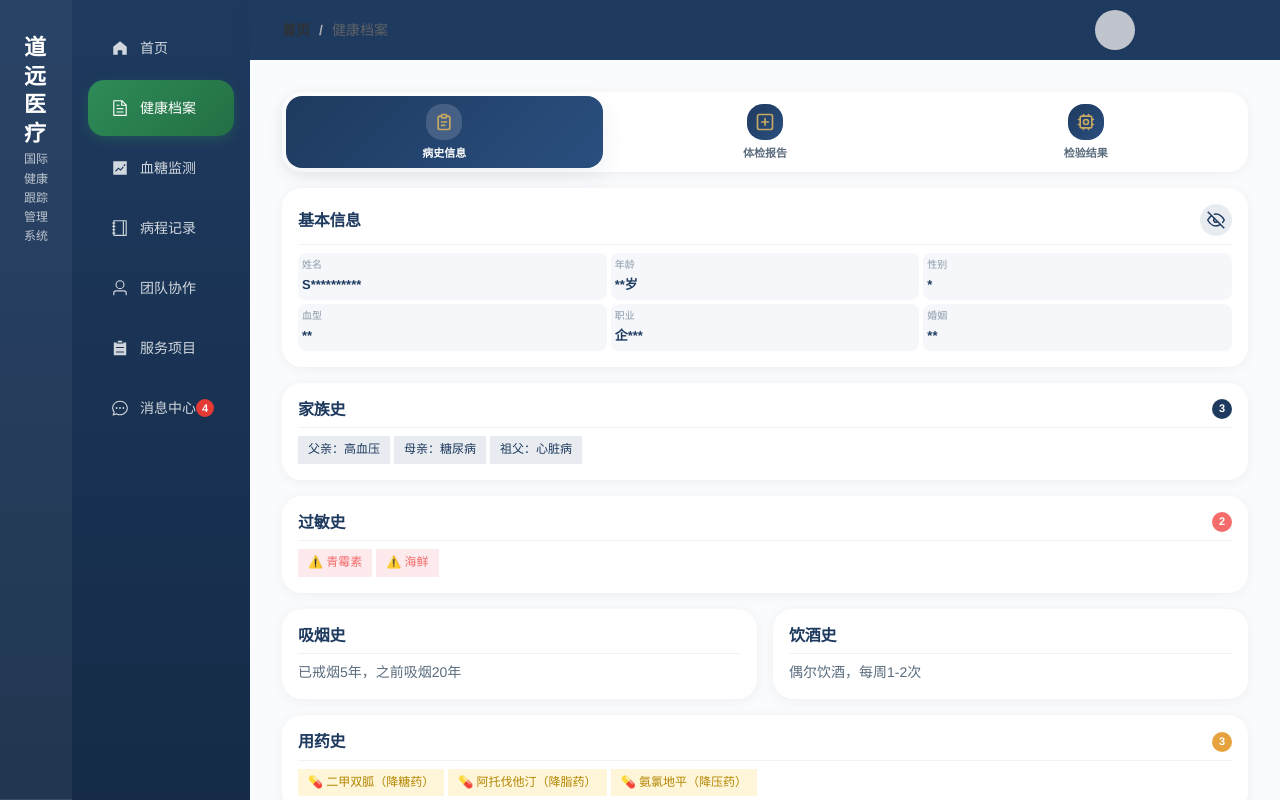
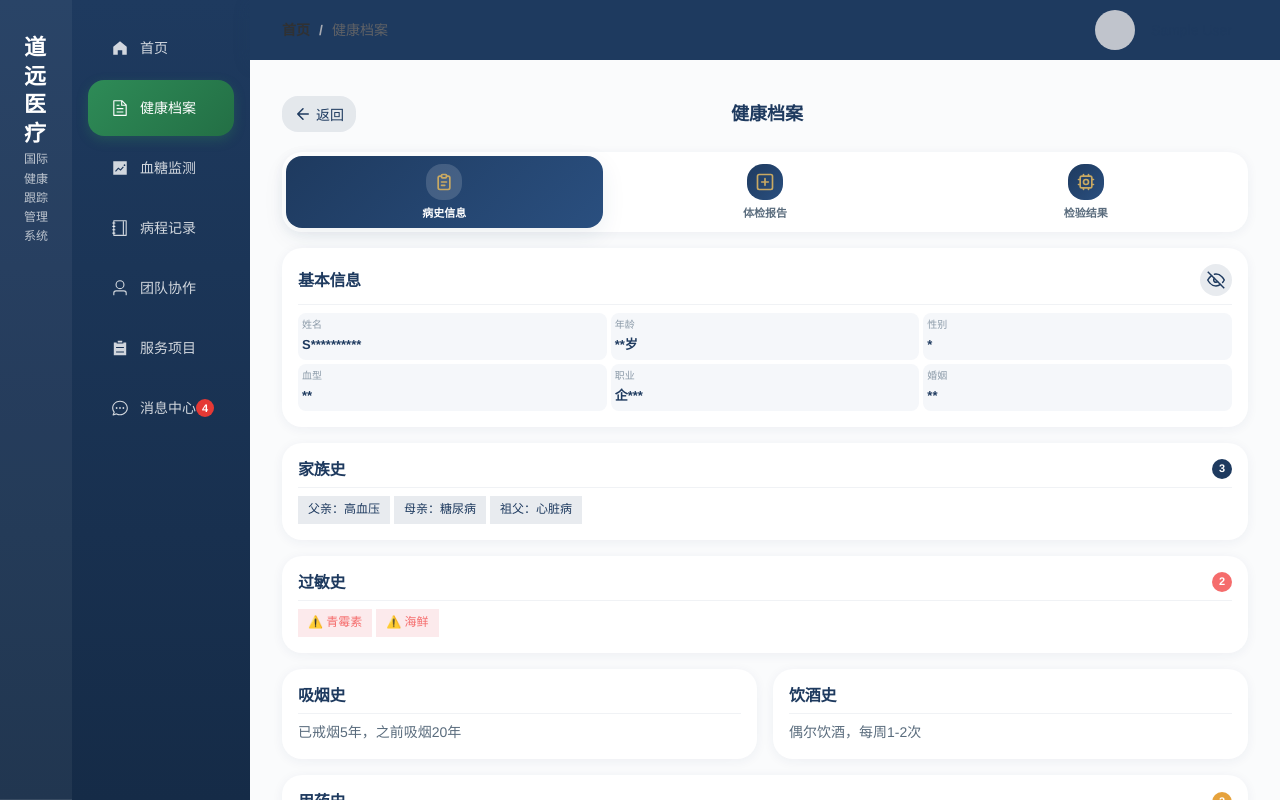
Before and after one commit to cnshenyi/daoyuan-health-demo, a Vue app: page /health-records in a window 1280 px wide. Built offline with nearby package versions, Linux system fonts and the light colour scheme; sample sign-in values are in the browser's storage.

Commit message:
feat: 健康档案页添加返回按钮和标题栏

```diff
--- a/src/views/HealthRecords.vue
+++ b/src/views/HealthRecords.vue
@@ -1,5 +1,17 @@
 <template>
   <div class="page-container health-records">
+    <!-- 顶部返回栏 -->
+    <div class="page-nav-bar">
+      <button class="back-button" @click="$router.back()">
+        <svg viewBox="0 0 24 24" fill="none" class="back-icon">
+          <path d="M19 12H5M12 19l-7-7 7-7" stroke="currentColor" stroke-width="2" stroke-linecap="round" stroke-linejoin="round"/>
+        </svg>
+        <span>返回</span>
+      </button>
+      <h1 class="page-nav-title">健康档案</h1>
+      <div class="nav-placeholder"></div>
+    </div>
+
     <!-- 标签页导航 - 深蓝底金色图标 -->
     <div class="tabs-wrapper">
       <div class="tab-buttons">
@@ -286,6 +298,54 @@ const getStatusText = (status: string) => {
 <style scoped>
 .health-records {
   padding-bottom: var(--spacing-2xl);
+}
+
+/* 顶部返回栏 */
+.page-nav-bar {
+  display: flex;
+  align-items: center;
+  justify-content: space-between;
+  margin-bottom: var(--spacing-md);
+  padding: var(--spacing-xs) 0;
+}
+
+.back-button {
+  display: flex;
+  align-items: center;
+  gap: 4px;
+  padding: 8px 12px;
+  background: rgba(30, 58, 95, 0.1);
+  border: none;
+  border-radius: var(--radius-md);
+  cursor: pointer;
+  transition: all 0.2s ease;
+  color: #1E3A5F;
+  font-size: 14px;
+  font-weight: 500;
+}
+
+.back-button:hover {
+  background: rgba(30, 58, 95, 0.15);
+}
+
+.back-button:active {
+  transform: scale(0.95);
+}
+
+.back-icon {
+  width: 18px;
+  height: 18px;
+}
+
+.page-nav-title {
+  font-size: 18px;
+  font-weight: 700;
+  color: var(--color-text-primary);
+  font-family: var(--font-display);
+}
+
+.nav-placeholder {
+  width: 70px; /* 和返回按钮宽度相近，保持标题居中 */
 }
 
 /* 标签页导航 - 深蓝底金色图标 */
```
